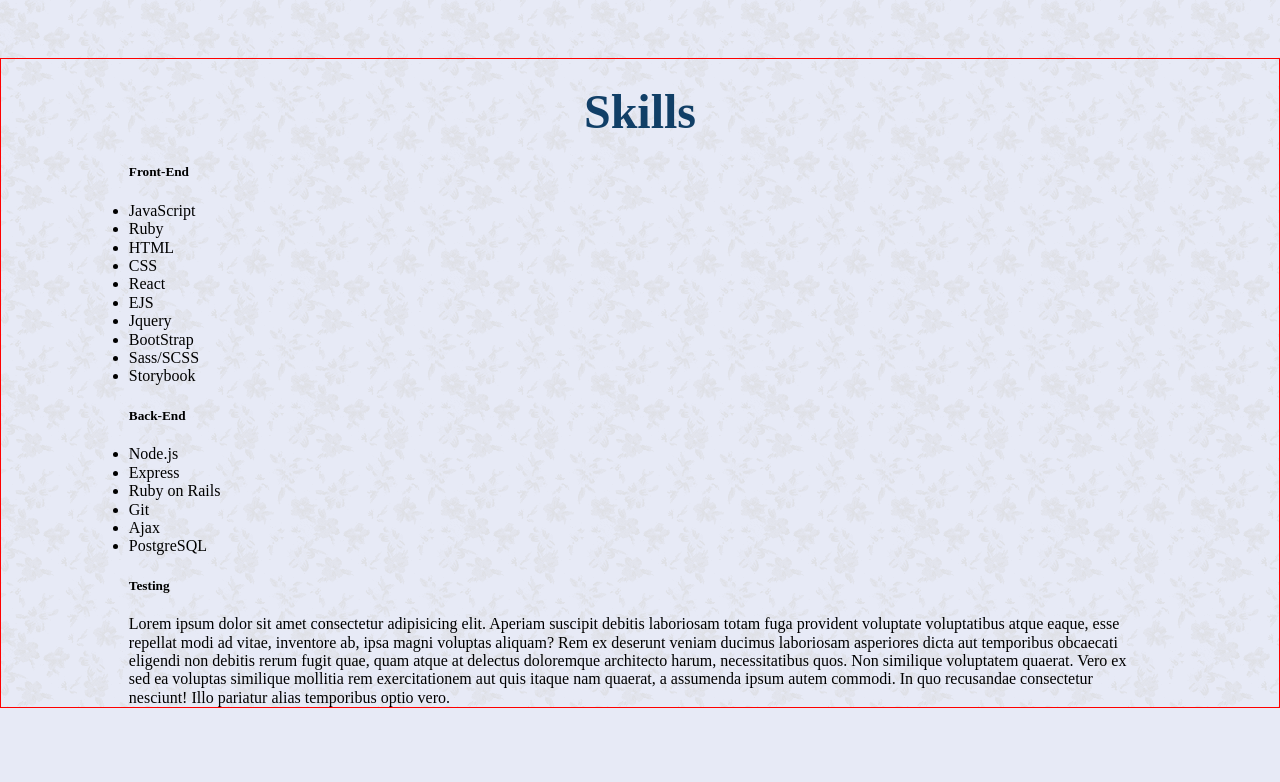
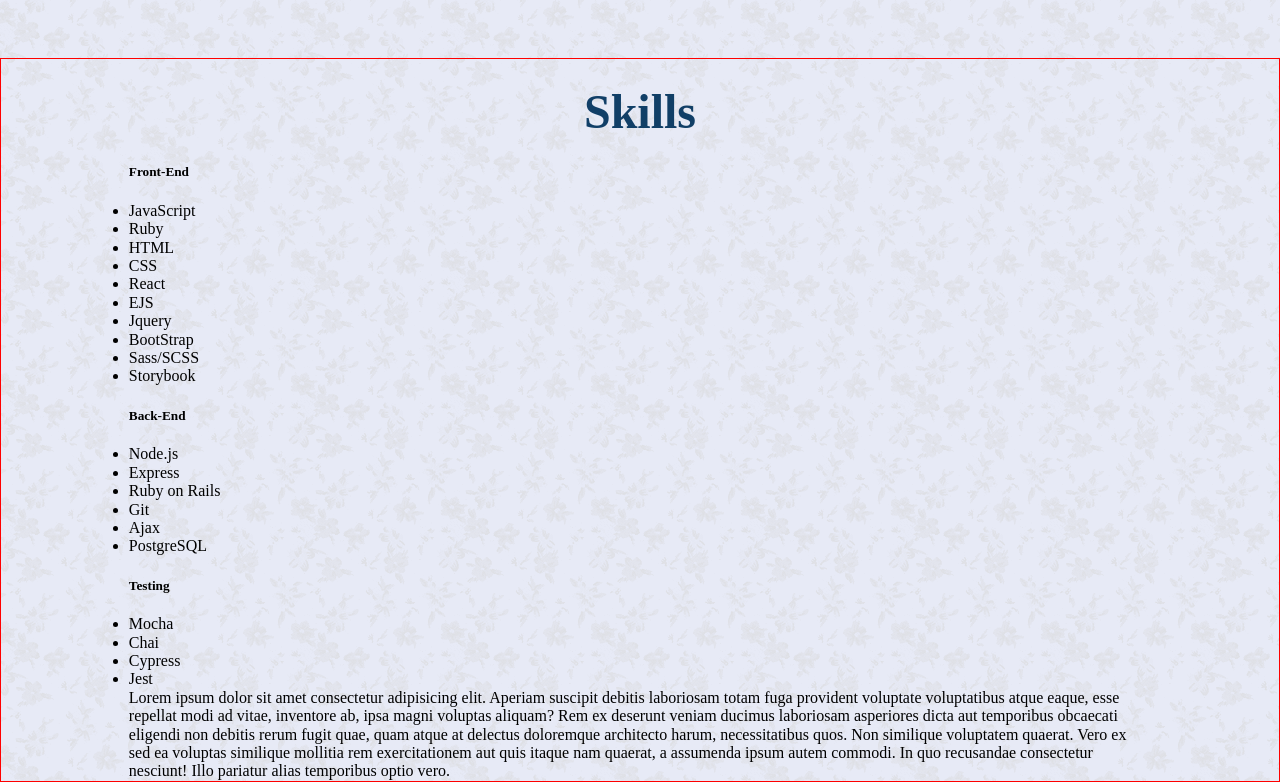
Before and after one commit to NealePT/nealetaylorcom, a React (Create React App) app in the folder react-site/: page / in a window 1280 px wide. Shown: the part 1397-2179 px from the top of the page. Before the commit the page ends 2105 px from the top, so only its background shows below. Built offline with nearby package versions, Linux system fonts and the light colour scheme.

Commit message:
add testing skills

```diff
--- a/react-site/src/components/SkillsCard.jsx
+++ b/react-site/src/components/SkillsCard.jsx
@@ -29,6 +29,12 @@ export default function SkillsCard(props) {
       </div>
       <div className="testingSkills">
         <h5>Testing</h5>
+        <ul>
+          <li>Mocha</li>
+          <li>Chai</li>
+          <li>Cypress</li>
+          <li>Jest</li>
+        </ul>
       </div>
     </div>
   )
```
